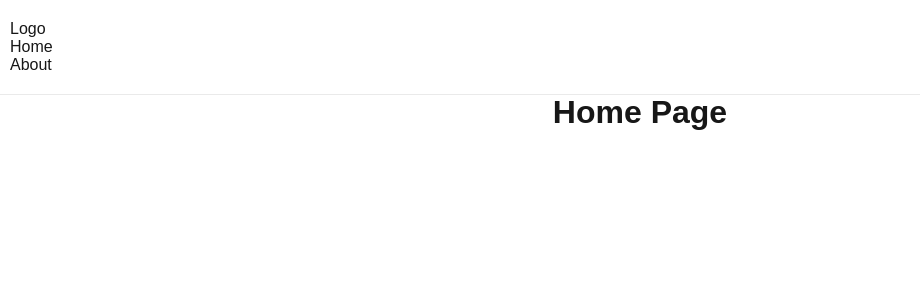
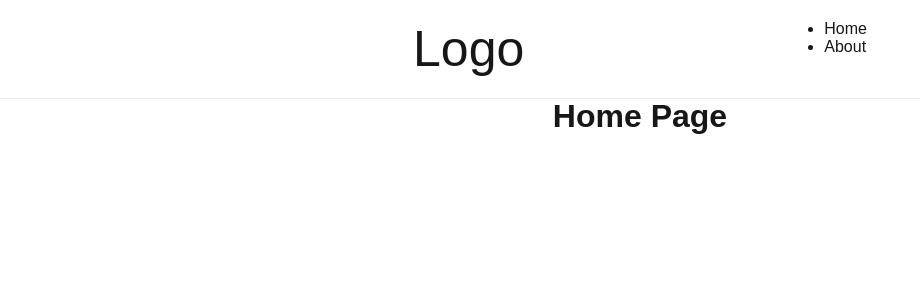
Before and after one commit to Mvinit2245/NextJSLearning, a Next.js app in the folder second/: page / in a window 1280 px wide. Shown: the top 300 px of the page, without its empty margins (0-920 px from the left). Built offline with nearby package versions, Linux system fonts and the light colour scheme.

Commit message:
header updated

```diff
--- a/second/src/app/main.css
+++ b/second/src/app/main.css
@@ -59,4 +59,16 @@ main {
 header{
   padding: 20px 10px;
   box-shadow: 0px 0px 1px gray;
+  display: flex;
+  justify-content: center;
+  gap: 300px
 }
+
+header main{
+  display: flex;
+  justify-content: space-between;
+}
+
+header .logo{
+  font-size: 50px;
+}
--- a/second/src/components/Header.jsx
+++ b/second/src/components/Header.jsx
@@ -3,8 +3,7 @@ import React from 'react'
 export default function Header() {
   return (
     <header>
-        <div>Logo
-        </div>
+        <div className='logo'>Logo</div>
         <ul>
             <li>
                 Home
```
